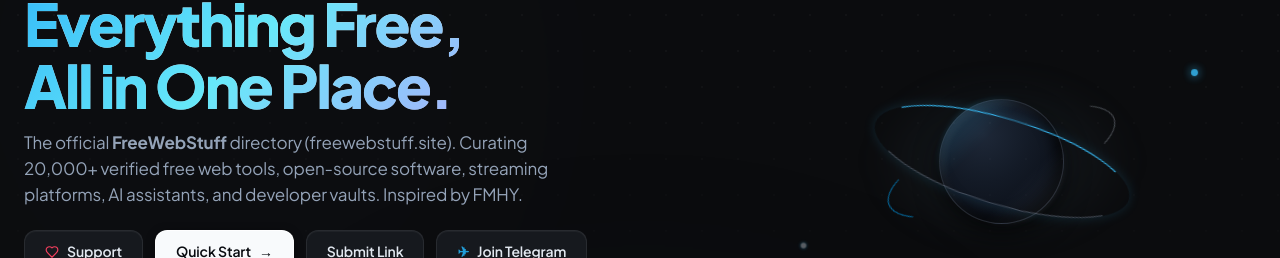
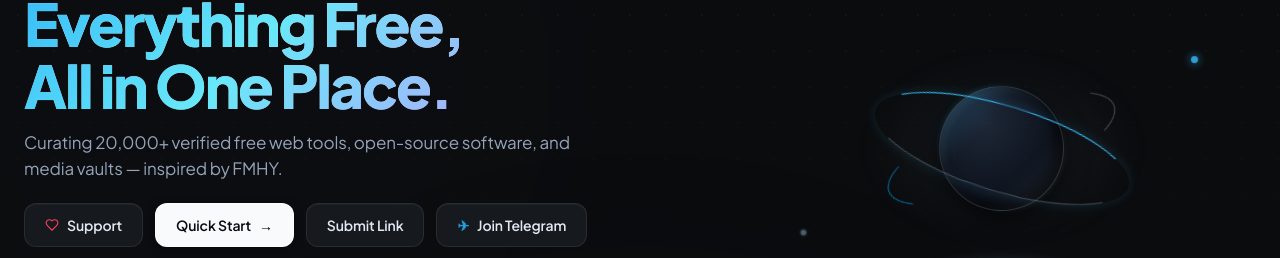
Before and after one commit to officialvenom002-cyber/freewebstuff, a Next.js app: page / in a window 1280 px wide. Shown: the part 111-369 px from the top of the page. Built offline with nearby package versions, Linux system fonts and the light colour scheme; no server answers.

Commit message:
style(hero): clean and shorten hero description

```diff
--- a/app/page.tsx
+++ b/app/page.tsx
@@ -328,7 +328,7 @@ export default function HomePage() {
             </h1>
 
             <p className="hero-description hero-desc-anim">
-              The official <strong>FreeWebStuff</strong> directory (freewebstuff.site). Curating 20,000+ verified free web tools, open-source software, streaming platforms, AI assistants, and developer vaults. Inspired by FMHY.
+              Curating 20,000+ verified free web tools, open-source software, and media vaults — inspired by FMHY.
             </p>
 
             <div className="hero-actions hero-action-anim flex flex-wrap items-center justify-center md:justify-start gap-2.5 sm:gap-3">
```
